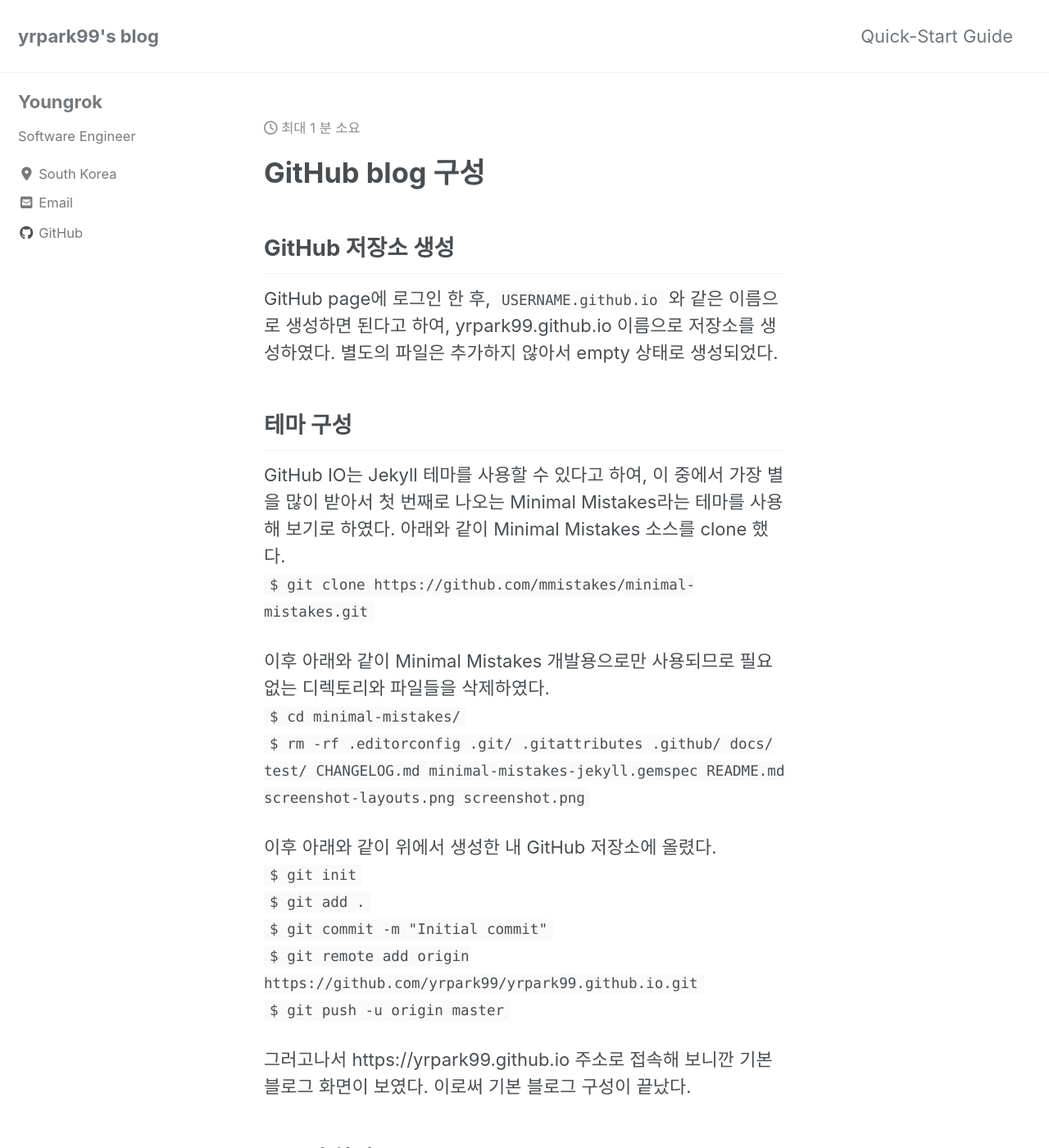
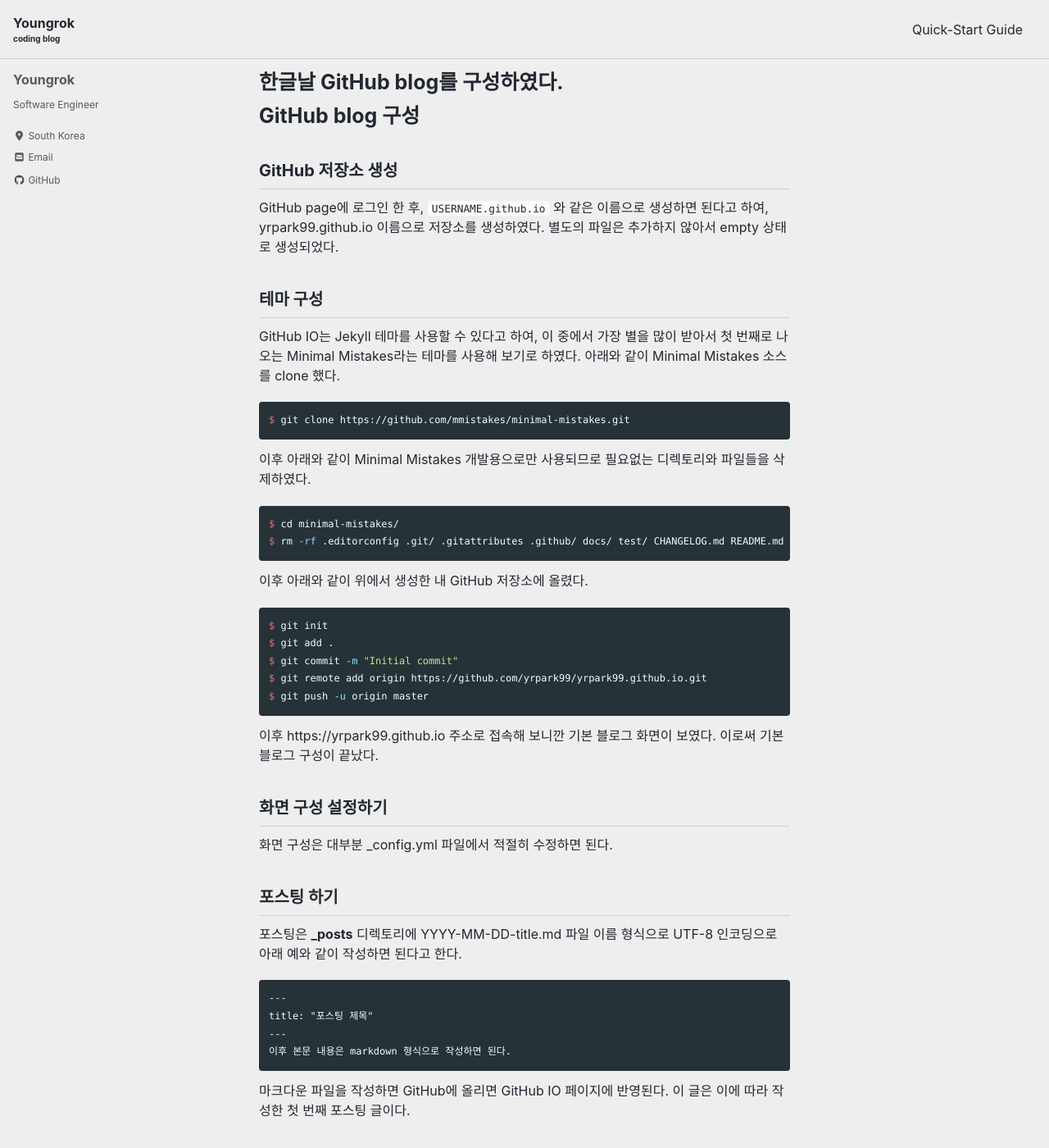
Before and after one commit to yrpark99/yrpark99.github.io, a Jekyll site: the page built from _posts/2019-10-09-first.md, in a window 1280 px wide and 1400 px high. Shown: the whole window at 82% size. Built offline with Jekyll 4.4.1, drawn with Linux system fonts in a browser that asks for light colours; cached includes are drawn as plain includes; nearby versions of some CDN libraries; some of the changed text lies outside the part shown.

Commit message:
Modify some environment

````diff
--- a/Gemfile
+++ b/Gemfile
@@ -1,2 +1,3 @@
 source "https://rubygems.org"
 gemspec
+gem 'faraday', '0.17.3'
--- a/_config.yml
+++ b/_config.yml
@@ -12,16 +12,16 @@
 
 theme                  : "minimal-mistakes-jekyll"
 remote_theme           : "mmistakes/minimal-mistakes"
-minimal_mistakes_skin    : "default" # "air", "aqua", "contrast", "dark", "dirt", "neon", "mint", "plum", "sunrise"
+minimal_mistakes_skin    : "air" # "air", "aqua", "contrast", "dark", "default", "dirt", "neon", "mint", "plum", "sunrise"
 
 # Site Settings
 locale                   : "ko-KR"
-title                    : "yrpark99's blog"
+title                    : "Youngrok"
 title_separator          : "-"
-subtitle                 : # site tagline that appears below site title in masthead
-name                     : "Youngrok"
-description              : "An amazing website."
-url                      : # the base hostname & protocol for your site e.g. "https://mmistakes.github.io"
+subtitle                 : "coding blog"
+name                     : "Youngrok's coding blog"
+description              : "blog site"
+url                      : "https://yrpark99.github.io"
 baseurl                  : # the subpath of your site, e.g. "/blog"
 repository               : # GitHub username/repo-name e.g. "mmistakes/minimal-mistakes"
 teaser                   : # path of fallback teaser image, e.g. "/assets/images/500x300.png"
@@ -264,7 +264,7 @@ defaults:
     values:
       layout: single
       author_profile: true
-      read_time: true
+      read_time: false
       comments: # true
       share: true
       related: true
--- a/_posts/2019-10-09-first.md
+++ b/_posts/2019-10-09-first.md
@@ -11,27 +10,35 @@ GitHub page에 로그인 한 후, `USERNAME.github.io` 와 같은 이름으로
 ## 테마 구성
 GitHub IO는 Jekyll 테마를 사용할 수 있다고 하여, 이 중에서 가장 별을 많이 받아서 첫 번째로 나오는 Minimal Mistakes라는 테마를 사용해 보기로 하였다.
 아래와 같이 Minimal Mistakes 소스를 clone 했다.
-`$ git clone https://github.com/mmistakes/minimal-mistakes.git`
+```sh
+$ git clone https://github.com/mmistakes/minimal-mistakes.git
+```
 
 이후 아래와 같이 Minimal Mistakes 개발용으로만 사용되므로 필요없는 디렉토리와 파일들을 삭제하였다.
-`$ cd minimal-mistakes/`
-`$ rm -rf .editorconfig .git/ .gitattributes .github/ docs/ test/ CHANGELOG.md minimal-mistakes-jekyll.gemspec README.md screenshot-layouts.png screenshot.png`
+```sh
+$ cd minimal-mistakes/
+$ rm -rf .editorconfig .git/ .gitattributes .github/ docs/ test/ CHANGELOG.md README.md screenshot-layouts.png screenshot.png
+```
 
 이후 아래와 같이 위에서 생성한 내 GitHub 저장소에 올렸다.
-`$ git init`
-`$ git add .`
-`$ git commit -m "Initial commit"`
-`$ git remote add origin https://github.com/yrpark99/yrpark99.github.io.git`
-`$ git push -u origin master`
+```sh
+$ git init
+$ git add .
+$ git commit -m "Initial commit"
+$ git remote add origin https://github.com/yrpark99/yrpark99.github.io.git
+$ git push -u origin master
+```
 
-그러고나서 https://yrpark99.github.io 주소로 접속해 보니깐 기본 블로그 화면이 보였다. 이로써 기본 블로그 구성이 끝났다.
+이후 https://yrpark99.github.io 주소로 접속해 보니깐 기본 블로그 화면이 보였다. 이로써 기본 블로그 구성이 끝났다.
+
+## 화면 구성 설정하기
+화면 구성은 대부분 _config.yml 파일에서 적절히 수정하면 된다.
 
 ## 포스팅 하기
-포스팅은 **_posts** 디렉토리에 YYYY-MM-DD-title.md 파일 형식으로 아래 예와 같이 작성하면 된다고 한다.
+포스팅은 **_posts** 디렉토리에 YYYY-MM-DD-title.md 파일 이름 형식으로 UTF-8 인코딩으로 아래 예와 같이 작성하면 된다고 한다.
 ```
 ---
-layout: post
-title:  "포스팅 제목"
+title: "포스팅 제목"
 ---
 이후 본문 내용은 markdown 형식으로 작성하면 된다.
 ```
--- a/_sass/minimal-mistakes/_reset.scss
+++ b/_sass/minimal-mistakes/_reset.scss
@@ -11,15 +11,15 @@ html {
   font-size: 16px;
 
   @include breakpoint($medium) {
-    font-size: 18px;
+    font-size: 16px;
   }
 
   @include breakpoint($large) {
-    font-size: 20px;
+    font-size: 16px;
   }
 
   @include breakpoint($x-large) {
-    font-size: 22px;
+    font-size: 16px;
   }
 
   -webkit-text-size-adjust: 100%;
````
Also changed, not shown: other parts of _posts/2019-10-09-first.md (+1 -2 lines), minimal-mistakes-jekyll.gemspec (added), 1 other file.
